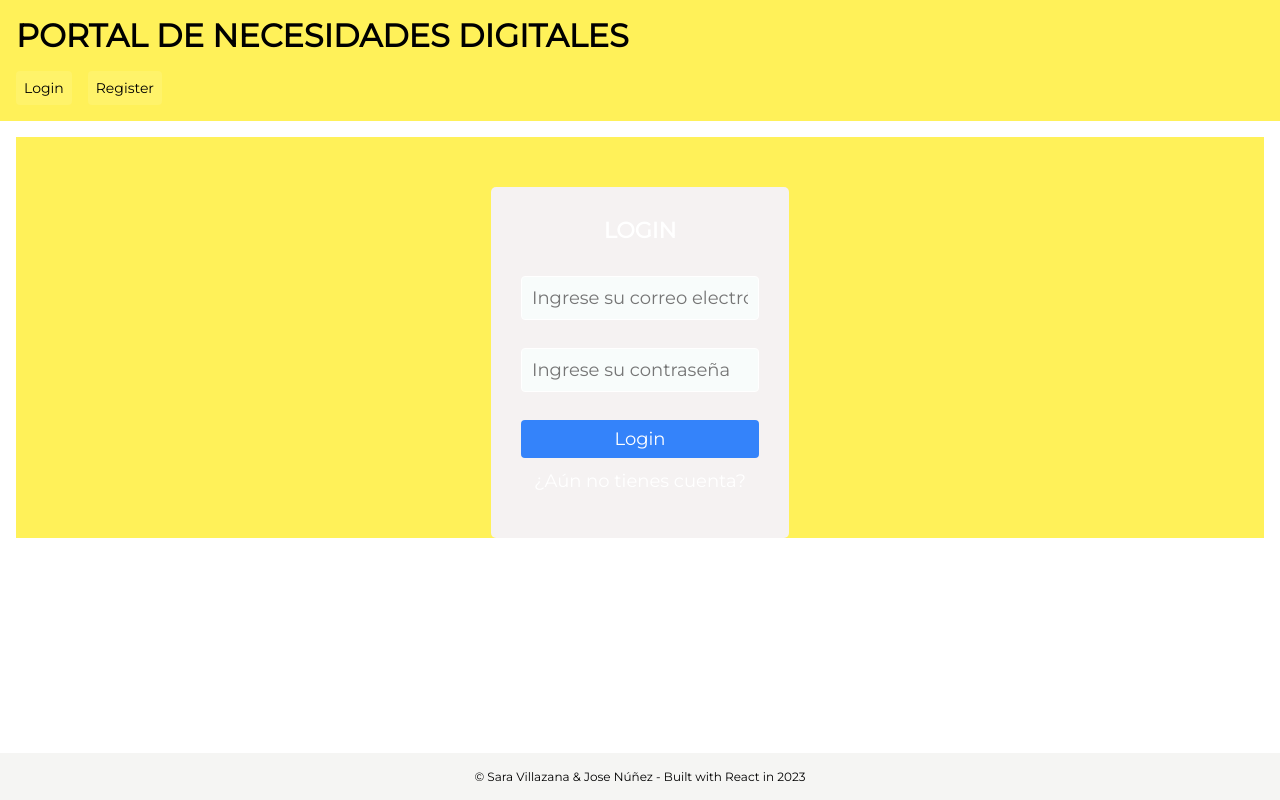
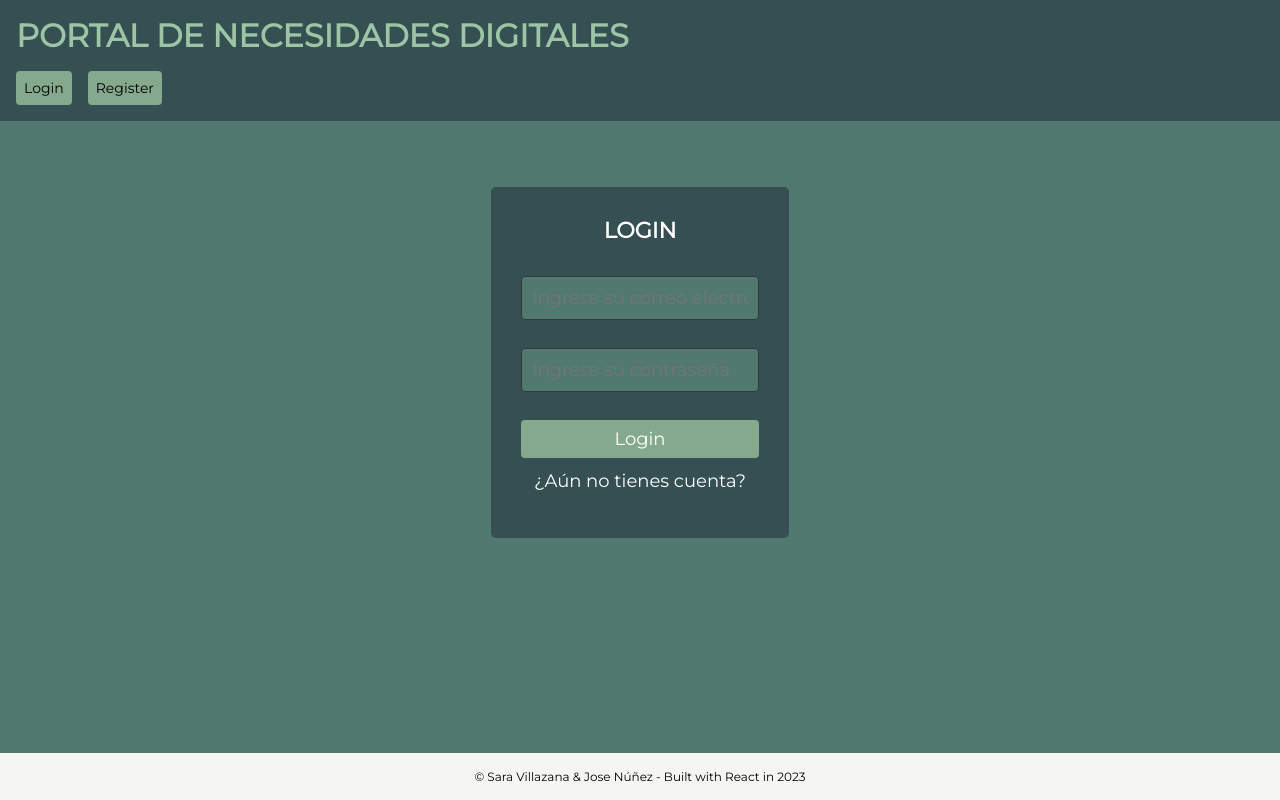
Before and after one commit to JoseNunhez/portal-de-necesidades-frontend, a React (Create React App) app: page /login in a window 1280 px wide. Built offline with nearby package versions, Linux system fonts and the light colour scheme.

Commit message:
correcion de css

```diff
--- a/src/App.css
+++ b/src/App.css
@@ -26,7 +26,7 @@ h1 a:hover{
   display: flex;
   flex-direction: column;
   min-height: 100vh;
-  background-color:#ffffff;
+  background-color:#52796F;
 }
 main{
   flex: 1;
@@ -69,5 +69,5 @@ h2 {
   flex-direction: column;
   align-items: center;
   justify-content: center;
-  background-color: #fff159;
+  background-color: #52796F;
 }
--- a/src/styles/botonesgenerales.css
+++ b/src/styles/botonesgenerales.css
@@ -1,5 +1,5 @@
 button {
-  background: #ffffff1a;
+  background: #84A98C;
   padding: 8px;
   border: none;
   color: rgb(0, 0, 0);
@@ -9,6 +9,6 @@ button {
 }
 
 button:hover {
-  background: #ffffff;
+  background: #2F3E46;
   cursor: pointer;
 }
--- a/src/styles/filtrosform.css
+++ b/src/styles/filtrosform.css
@@ -1,7 +1,7 @@
 .filtros-servicios {
     display: flex;
     flex-direction: column;
-    background-color: #ffffff;
+    background-color: #ffe3b6;
     gap: 1rem;
     padding: 1rem;
     margin: 1rem;
@@ -17,7 +17,7 @@
   }
 
   .filtros-form p {
-    background-color: #f8f5efb1;
+    background-color: #fcefdab1;
     border: 1px solid #ccc;
     border-radius: 5px;
     box-shadow: 0 0 5px rgba(0, 0, 0, 0.137);
--- a/src/styles/formularios.css
+++ b/src/styles/formularios.css
@@ -2,7 +2,7 @@
   display: flex;
   flex-direction: column;
   gap: 0.75rem;
-    background: #f5f2f2;
+    background: #354F52;
     padding: 30px;
     margin: auto;
     margin-top: 50px;
@@ -22,10 +22,10 @@
 
   .form-input {
     width: 100%;
-    background: #f8fcfb;
+    background: #52796F;
     padding: 10px;
     margin-bottom: 16px;
-    border: 1px solid #ffffff;
+    border: 1px solid #373936;
     color: white;
     border-radius: 4px;
     font-size: 18px;
@@ -49,7 +49,7 @@
   }
 
   .formulario button {
-    background-color: #3483fa;
+    background-color: #84A98C;
     border-color: transparent;
     color: #fff;
     font-size: 18px;
@@ -61,6 +61,6 @@
   }
 
   .formulario button:hover {
-    background-color: #0b52bd;
+    background-color: #2F3E46;
     cursor: pointer;
   }
--- a/src/styles/header.css
+++ b/src/styles/header.css
@@ -1,5 +1,5 @@
 header a {
-  color: #000000;
+  color: #9cc5a5;
 }
 
 
@@ -8,7 +8,7 @@ header a {
 }
 
 header {
-  background-color:#fff159;
+  background-color:#354F52;
   color: rgb(0, 0, 0);
 }
 
--- a/src/styles/serviceslist.css
+++ b/src/styles/serviceslist.css
@@ -26,7 +26,7 @@ ul.services-list {
     display: flex;
     flex-direction: column;
     gap: 1rem;
-    background-color:#ffe3b6;
+    background-color:#ffd99b;
     border: 1px solid #ccc;
     border-radius: 5px;
     box-shadow: 0 0 5px rgb(0, 0, 0);
--- a/src/styles/user.css
+++ b/src/styles/user.css
@@ -2,7 +2,7 @@
     display: flex;
     flex-direction: column;
     gap: 1rem;
-    background-color:#ffffff;
+    background-color:#52796F;
     border: 1px solid #ffffff;
     border-radius: 5px;
     box-shadow: 0 0 5px #ccc;
```
